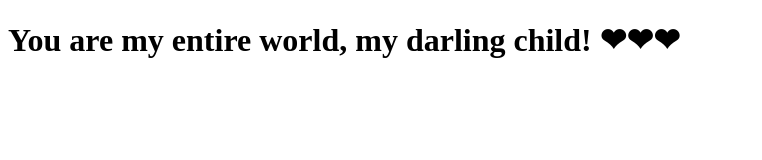
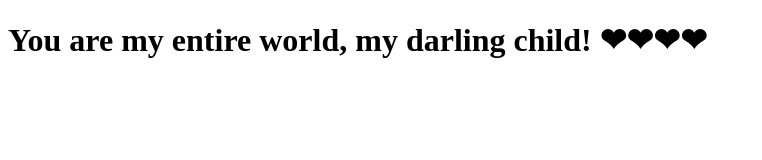
Before and after one commit to Clara-Pacheco/clone-tabnews, a Next.js app: page / in a window 1280 px wide. Shown: the top 160 px of the page, without its empty margins (0-762 px from the left). Built offline with nearby package versions, Linux system fonts and the light colour scheme.

Commit message:
Add new heart for test

```diff
--- a/pages/index.js
+++ b/pages/index.js
@@ -1,6 +1,6 @@
 function Home(){
     return(
-        <h1>You are my entire world, my darling child! ❤❤❤</h1>
+        <h1>You are my entire world, my darling child! ❤❤❤❤</h1>
     )
 }
 
```
